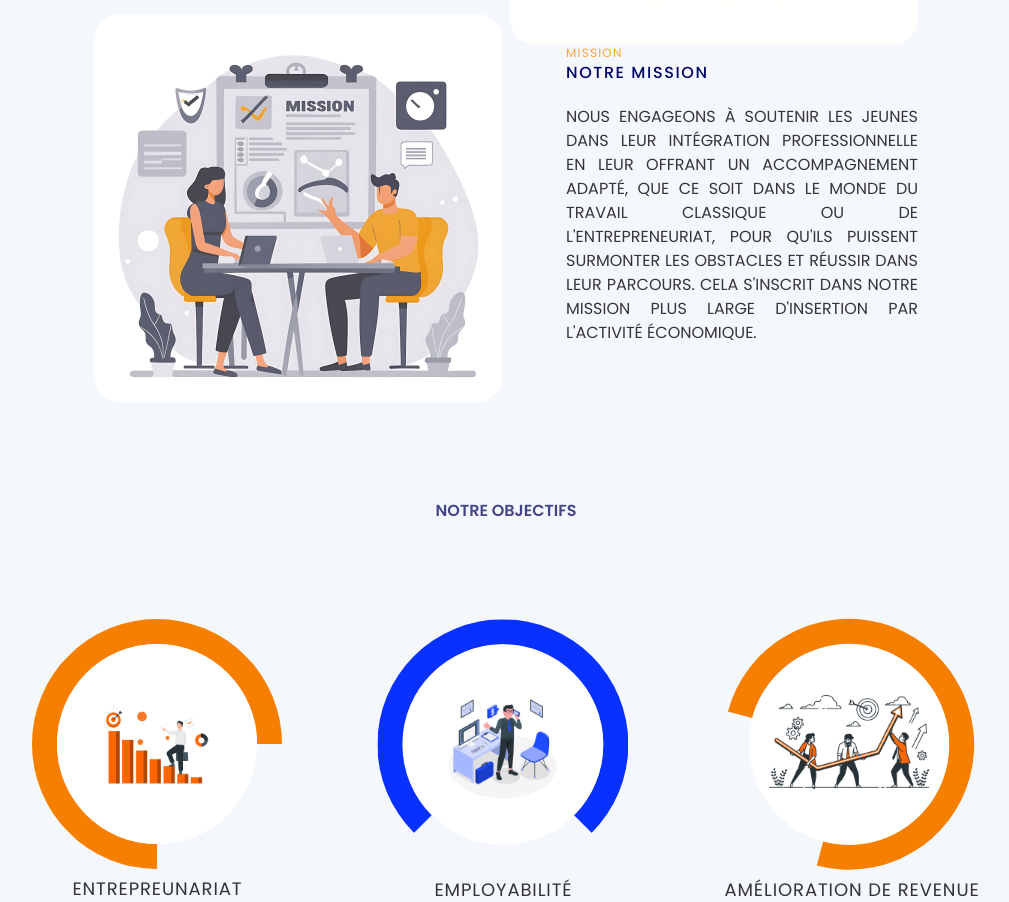
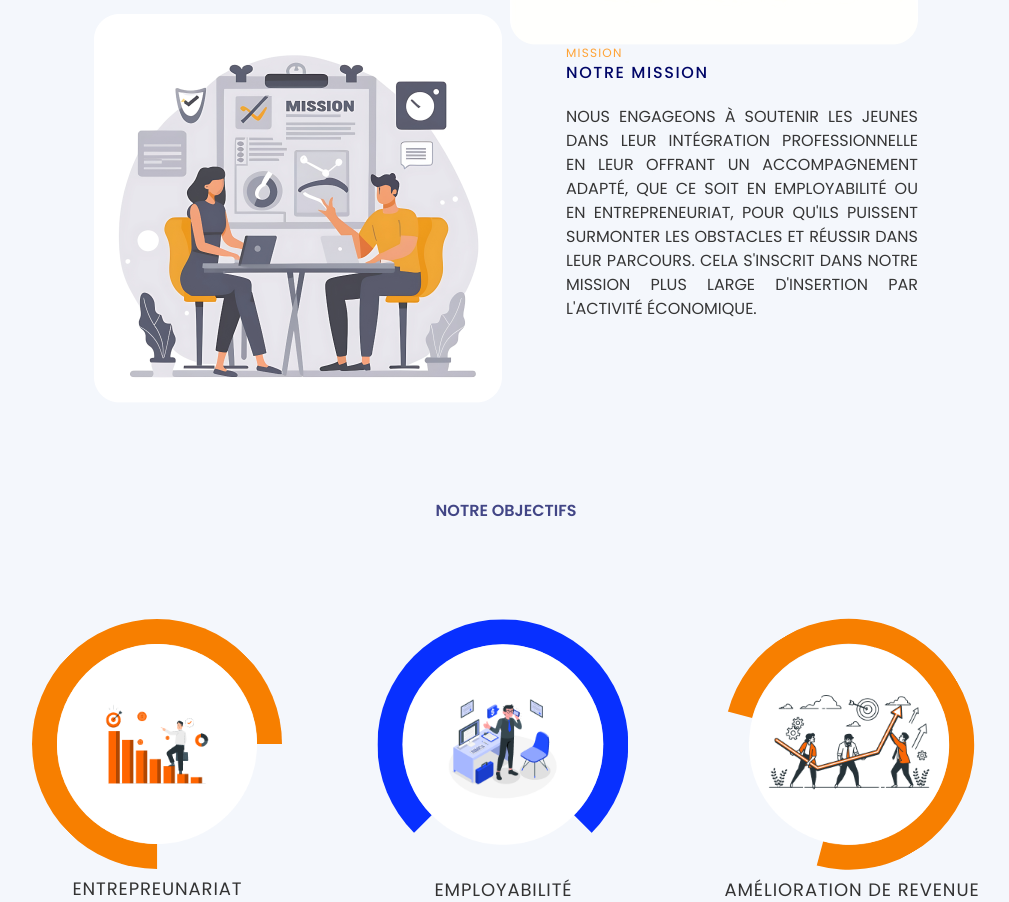
Before and after one commit to pfjoa/pfjoa, a React (Vite) app: page /about in a window 1280 px wide. Shown: the part 913-1815 px from the top of the page, without its empty margins (134-1143 px from the left). Built offline with nearby package versions, Linux system fonts and the light colour scheme.

Commit message:
updating about content

```diff
--- a/src/pages/About.jsx
+++ b/src/pages/About.jsx
@@ -36,7 +36,7 @@ const About = () => {
     missionSmallTitle: "mission",
     missionTitle: "notre mission",
     missionContent:
-      "Nous engageons à soutenir les jeunes dans leur intégration professionnelle en leur offrant un accompagnement adapté, que ce soit dans le monde du travail classique ou de l'entrepreneuriat, pour qu'ils puissent surmonter les obstacles et réussir dans leur parcours. Cela s'inscrit dans notre mission plus large d'insertion par l'activité économique.",
+      "Nous engageons à soutenir les jeunes dans leur intégration professionnelle en leur offrant un accompagnement adapté, que ce soit en employabilité ou en entrepreneuriat, pour qu'ils puissent surmonter les obstacles et réussir dans leur parcours. Cela s'inscrit dans notre mission plus large d'insertion par l'activité économique.",
     visionImage: "images/visions.png",
     missionImage: "images/missions.png",
     visionAlt: "vision",
```
